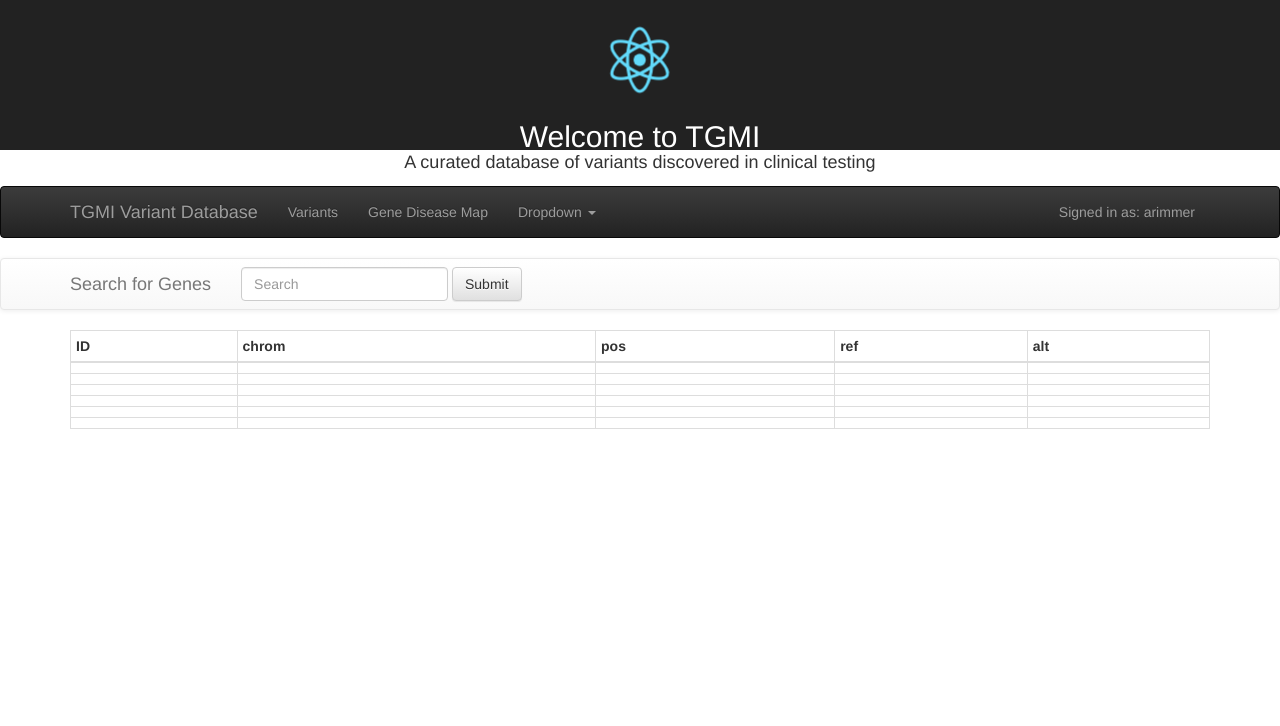
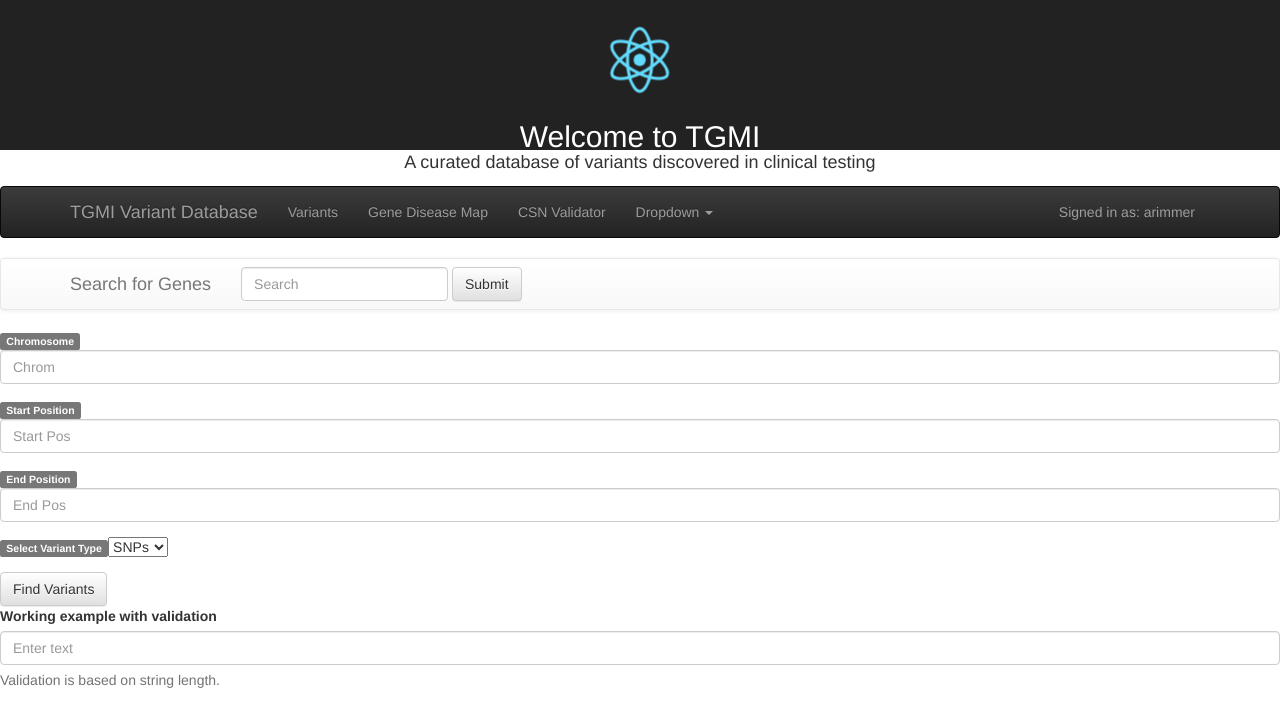
Before and after one commit to RahmanTeamDevelopment/VariantDataDepot, a React (Create React App) app in the folder vardepot/: page / in a window 1280 px wide. Shown: the top 726 px of the page. Built offline with nearby package versions, Linux system fonts and the light colour scheme; no server answers.

Commit message:
Can now query variant database using a form

```diff
--- a/vardepot/src/App.js
+++ b/vardepot/src/App.js
@@ -1,7 +1,7 @@
 import React, { Component } from 'react';
 import ReactBootstrap from 'react-bootstrap';
 import { Button, Navbar, NavItem, Nav, MenuItem, NavDropdown } from 'react-bootstrap';
-import { ButtonToolbar, FormGroup, FormControl, Table} from 'react-bootstrap';
+import { ButtonToolbar, FormGroup, FormControl, Table, Form, ControlLabel, HelpBlock, Label, Select} from 'react-bootstrap';
 import { ButtonGroup } from 'react-bootstrap';
 import logo from './logo.svg';
 import './App.css';
@@ -25,14 +25,25 @@ class App extends Component {
 			  <GeneSearchBox />
 			</div>
           </div>
-	      <div>
+
+		  <div>
+            <VariantSearchForm />
+          </div>
+
+		  <div>
+            <CSNValidatorForm />
+          </div>
+
+	      {/*<div>
 			<VariantQuery />
 	      </div>
+		*/}
 
 	  </div>
     );
   }
 }
+
 
 function NavigationBar(props) {
   return (
@@ -47,12 +58,13 @@ function NavigationBar(props) {
         <Nav>
           <NavItem eventKey={1} href="#">Variants</NavItem>
           <NavItem eventKey={2} href="#">Gene Disease Map</NavItem>
-          <NavDropdown eventKey={3} title="Dropdown" id="basic-nav-dropdown">
-            <MenuItem eventKey={3.1}>Action</MenuItem>
-            <MenuItem eventKey={3.2}>Another action</MenuItem>
-            <MenuItem eventKey={3.3}>Something else here</MenuItem>
+          <NavItem eventKey={3} href="#">CSN Validator</NavItem>
+          <NavDropdown eventKey={4} title="Dropdown" id="basic-nav-dropdown">
+            <MenuItem eventKey={4.1}>Action</MenuItem>
+            <MenuItem eventKey={4.2}>Another action</MenuItem>
+            <MenuItem eventKey={4.3}>Something else here</MenuItem>
             <MenuItem divider />
-            <MenuItem eventKey={3.3}>Separated link</MenuItem>
+            <MenuItem eventKey={4.3}>Separated link</MenuItem>
           </NavDropdown>
         </Nav>
         <Nav pullRight>
@@ -64,6 +76,126 @@ function NavigationBar(props) {
     </Navbar>
   );
 }
+
+
+class VariantSearchForm extends React.Component {
+  constructor(props) {
+    super(props);
+    this.state = {Chromosome: '', StartPos: '', EndPos: '', Variants: ''};
+
+    this.handleChange = this.handleChange.bind(this);
+    this.handleSubmit = this.handleSubmit.bind(this);
+  }
+
+  handleChange(event) {
+    this.setState({[event.target.name]: event.target.value});
+  }
+
+  handleSubmit(event) {
+    event.preventDefault();
+
+    var that = this;
+
+	fetch('/variants')
+	  .then(
+	    function(response) {
+	  	  return response.json();
+	    }
+	  )
+	  .then(
+         function(data) {
+	  	that.setState({ Variants: data });
+	     }
+	 )
+  }
+
+  render() {
+    return (
+	  <div>
+      <Form onSubmit={this.handleSubmit}>
+		<FormGroup>
+          <Label>Chromosome</Label>
+          <FormControl name='Chromosome' placeholder="Chrom" onChange={this.handleChange}/>
+        </FormGroup>
+		<FormGroup>
+          <Label>Start Position</Label>
+          <FormControl name='StartPos' placeholder="Start Pos" onChange={this.handleChange}/>
+        </FormGroup>
+		<FormGroup>
+          <Label>End Position</Label>
+          <FormControl name='EndPos' placeholder="End Pos" onChange={this.handleChange}/>
+        </FormGroup>
+		<FormGroup>
+          <Label>Select Variant Type</Label>
+          <select>
+            <option>SNPs</option>
+            <option>Indels</option>
+            <option>All</option>
+          </select>
+        </FormGroup>
+        <Button type="submit" class="btn btn-primary">Find Variants</Button>
+      </Form>
+
+      {this.state.Variants &&
+        <div class="container">
+		    <Table hover bordered condensed>
+            <thead>
+            <tr>
+              <th>ID</th>
+              <th>chrom</th>
+              <th>pos</th>
+              <th>ref</th>
+              <th>alt</th>
+            </tr>
+            </thead>
+            <tbody>
+              {
+                 this.state.Variants.map(
+                   variant => {return <tr><td>{variant[0]}</td><td>{variant[1]}</td><td>{variant[2]}</td><td>{variant[3]}</td><td>{variant[4]}</td></tr>})
+              }
+            </tbody>
+          </Table>
+        </div>
+      }
+	  </div>
+	  );
+  }
+}
+
+
+class CSNValidatorForm extends React.Component {
+  constructor() {
+    super();
+    this.state = {value: ''};
+  }
+
+  getValidationState() {
+    const length = this.state.value.length;
+    if (length > 10) return 'Valid';
+    else if (length > 5) return 'Not sure';
+    else if (length > 0) return 'Invalid';
+  }
+
+  handleChange(e) {
+    this.setState({ value: e.target.value });
+  }
+
+  render() {
+    return (
+      <form>
+        <FormGroup controlId="formBasicText" validationState={this.getValidationState()}>
+          <ControlLabel>
+            Working example with validation
+          </ControlLabel>
+          <FormControl type="text" value={this.state.value} placeholder="Enter text" onChange={this.handleChange}/>
+          <FormControl.Feedback />
+          <HelpBlock>Validation is based on string length.</HelpBlock>
+        </FormGroup>
+      </form>
+    );
+  }
+}
+
 
 
 function GeneSearchBox(props) {
```
